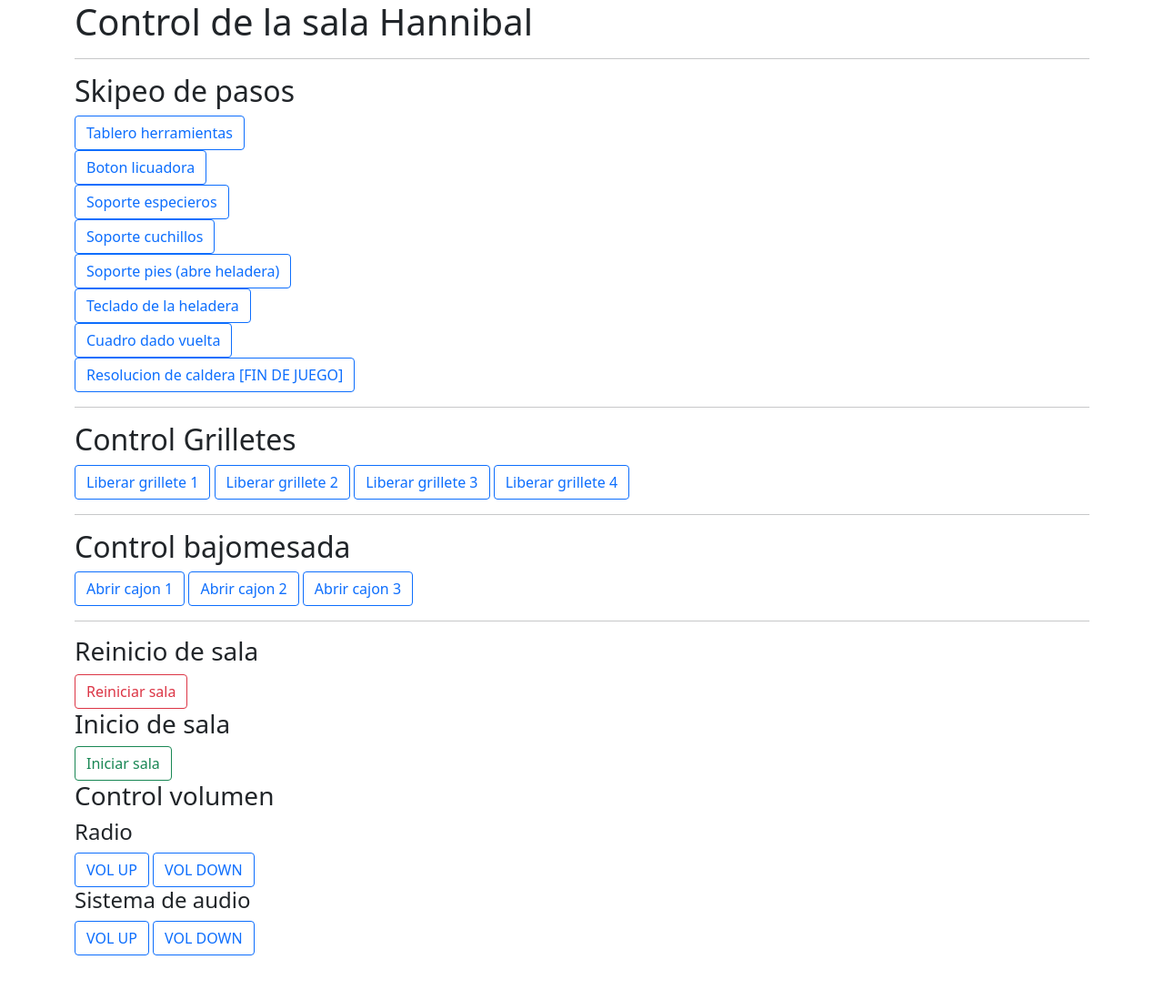
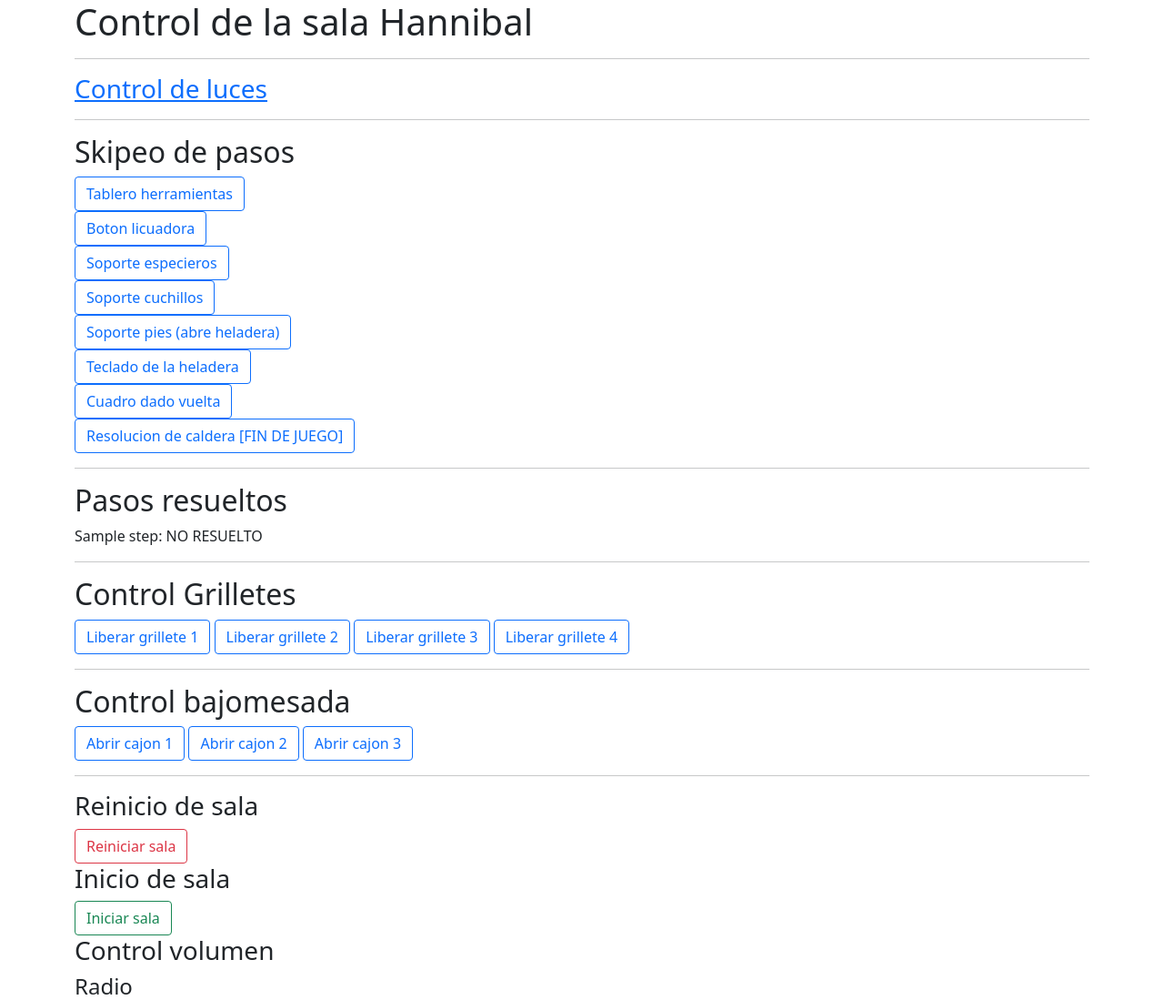
Before and after one commit to KrappRamiro/juegos-mentales-django, a Django app: template deviceController/templates/deviceController/index.html in a window 1280 px wide. Shown: the top 1099 px of the page at 91% size. Before the commit the page ends 1050 px from the top, so only its background shows below. Run offline with Django 4.2, Linux system fonts and the light colour scheme; the template is opened without the code that fills it: most values are stand-ins (such as "Sample title", 1, 10 or a date in 2020).

Commit message:
add solved_steps functionality in the webapp

```diff
--- a/deviceController/global_vars.py
+++ b/deviceController/global_vars.py
@@ -1,10 +1,10 @@
 solved_steps = {
+    "tablero_herramientas": False,
     "licuadora": False,
+    "soporte_especieros": False,
     "soporte_cuchillos": False,
-    "soporte_especieros": False,
-    "tablero_herramientas": False,
-    "cuadro": False,
     "soporte_pies": False,
     "teclado_heladera": False,
+    "cuadro": False,
     "caldera": False
 }
--- a/deviceController/templates/deviceController/index.html
+++ b/deviceController/templates/deviceController/index.html
@@ -2,8 +2,12 @@
 {% block content %}
    <h1>Control de la sala Hannibal</h1>
    <hr>
-   <h2>Skipeo de pasos</h2>
+   <a href="{% url 'light_control' %}">
+      <h3>Control de luces</h3>
+   </a>
+   <hr>
    <div>
+      <h2>Skipeo de pasos</h2>
       <a href="{% url 'skip_step' "tablero_herramientas" %}"
          class="btn btn-outline-primary">Tablero herramientas</a>
       <br>
@@ -29,6 +33,19 @@
       <br>
    </div>
    <hr>
+   <div>
+      <h2>Pasos resueltos</h2>
+      {% for step, value in solved_steps.items %}
+         {{ step }}:
+         {% if value == True %}
+            RESUELTO
+         {% else %}
+            NO RESUELTO
+         {% endif %}
+         <br>
+      {% endfor %}
+   </div>
+   <hr>
    <h2>Control Grilletes</h2>
    <div>
       <a href="{% url 'liberar_grillete' 1 %}" class="btn btn-outline-primary">Liberar grillete 1</a>
@@ -49,7 +66,9 @@
    <h3>Inicio de sala</h3>
    <a href="{% url 'iniciar_sala' %}" class="btn btn-outline-success">Iniciar sala</a>
    <h3>Control volumen</h3>
-   <h4>Radio</h4>
+   <h4>
+      Radio
+   </h4>
    <a href="{% url 'radio_vol_up' %}" class="btn btn-outline-primary">VOL UP</a>
    <a href="{% url 'radio_vol_down' %}" class="btn btn-outline-primary">VOL DOWN</a>
    <h4>
```
Also changed, not shown: deviceController/mqtt.py (+4 -4 lines), deviceController/views.py (+6 -2 lines).
